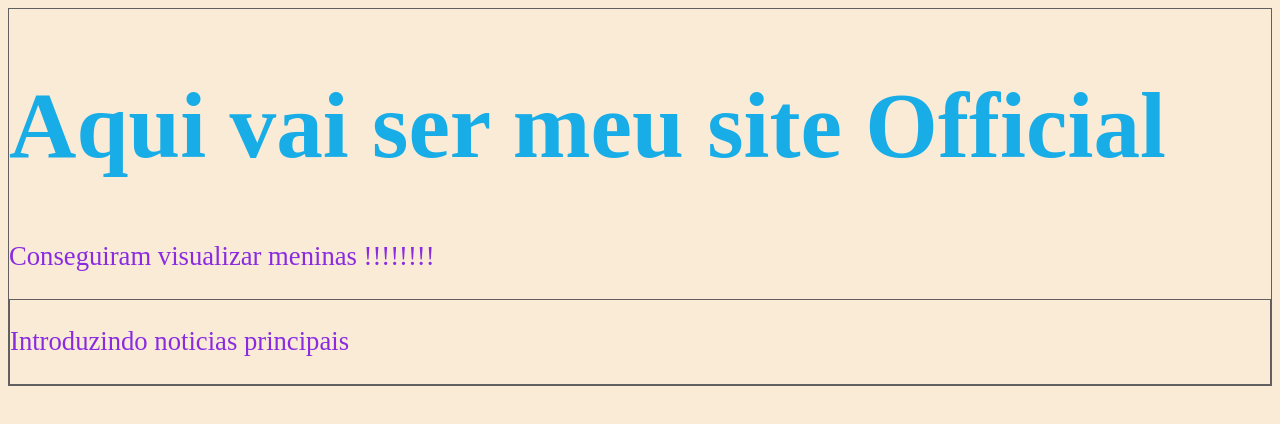
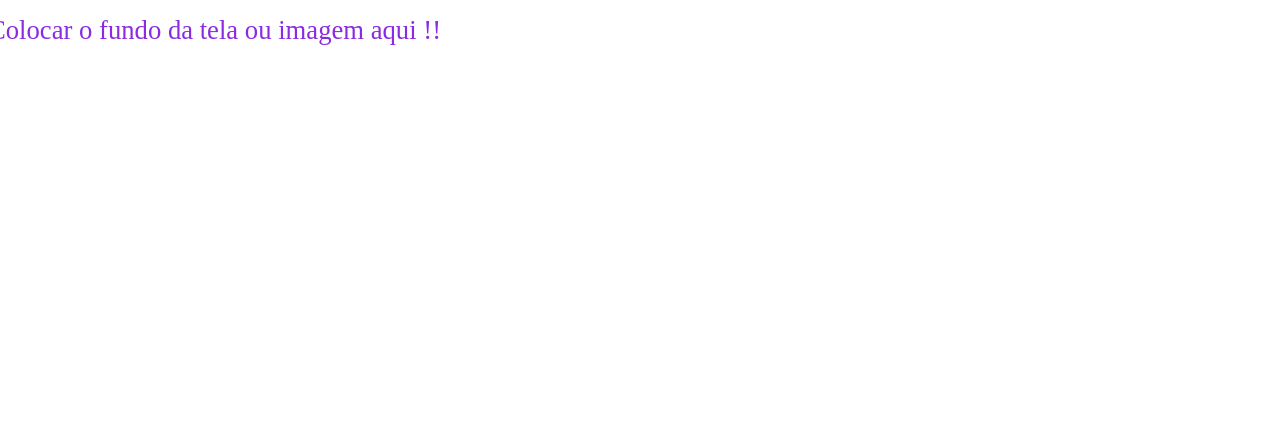
Before and after one commit to Melihodas/fersantos.github.io, a plain HTML site: page index.html in a window 1280 px wide. Drawn offline with Linux system fonts and the light colour scheme.

Commit message:
Tentando inserir o Frontend

```diff
--- a/css/estilo_frontend.css
+++ b/css/estilo_frontend.css
@@ -4,7 +4,20 @@
         src: url();
 }
 body {
-    background-color: antiquewhite;
+    color: aliceblue;
+}
+div#divisaoprincipal {
+
+        margin: -20px;
+        padding: 0;
+        border: 0;
+        font-size: 100%;
+        font: inherit;
+        align-content: center;
+       /* width: 1284px;
+        height: 670px; */
+        overflow-block: hidden;
+
 }
 header{
     border: 1px solid #606060;
--- a/index.html
+++ b/index.html
@@ -10,14 +10,18 @@
 </head>
 <body>
     <div id="divisaoprincipal">
+       <p>Colocar o fundo da tela ou imagem aqui !!</p>
+    </div>
+    <!--
         <header id="cabecalho">
         <hgrup>
     <h1>Aqui vai ser meu site Official</h1>
-    <p>Conseguiram visualizar meninas !!!!!!!!</p>
-
+    <p>Conseguiram visualizar meninas !!!!!!!!</p> -->
+    <!-- Menu do site -->
+   <!--
     <section>
         <p>Introduzindo noticias principais</p>
-    </section>
+    </section> -->
 
 </hgrup>
 </header>
```
Also changed, not shown: img/fundogame.jpg (added).
